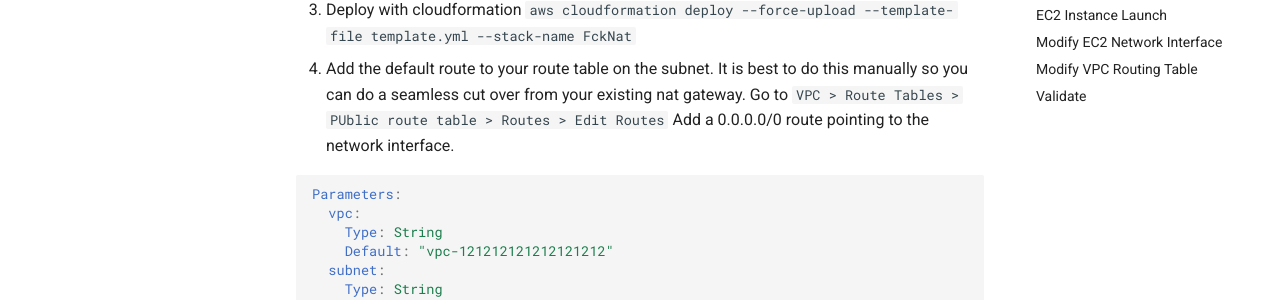
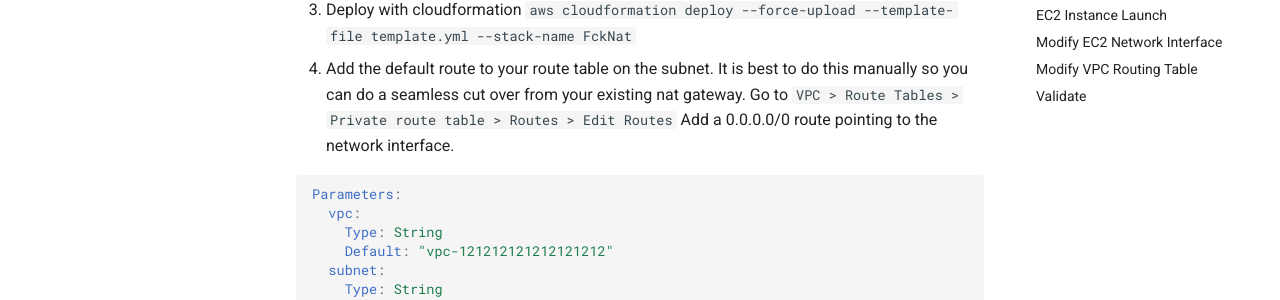
Before and after one commit to AndrewGuenther/fck-nat, an MkDocs documentation site: the page built from docs/deploying.md, in a window 1280 px wide and 900 px high, scrolled down 1542 px. Shown: the part 174-474 px from the top of the window. Built offline with MkDocs 1.6.1 and Material for MkDocs 9.7.7, drawn with Linux system fonts in a browser that asks for light colours; comment, search, counter and statistics services are not loaded.

Commit message:
Update deploying.md

````diff
--- a/docs/deploying.md
+++ b/docs/deploying.md
@@ -63,7 +63,7 @@ Steps to deploy:
 1. Paste your VPC ID, public subnet ID, and CIDR block into the parameters.
 2. Ensure that your public subnet has `Enable auto-assign public IPv4 address` turned on. This can be found in the Console at `VPC > Subnets > Edit subnet settings > Auto-assign IP settings`.
 3. Deploy with cloudformation `aws cloudformation deploy --force-upload --template-file template.yml --stack-name FckNat`
-4. Add the default route to your route table on the subnet. It is best to do this manually so you can do a seamless cut over from your existing nat gateway. Go to `VPC > Route Tables > PUblic route table > Routes > Edit Routes` Add a 0.0.0.0/0 route pointing to the network interface.
+4. Add the default route to your route table on the subnet. It is best to do this manually so you can do a seamless cut over from your existing nat gateway. Go to `VPC > Route Tables > Private route table > Routes > Edit Routes` Add a 0.0.0.0/0 route pointing to the network interface.
 
 ``` yaml
 Parameters:
````
